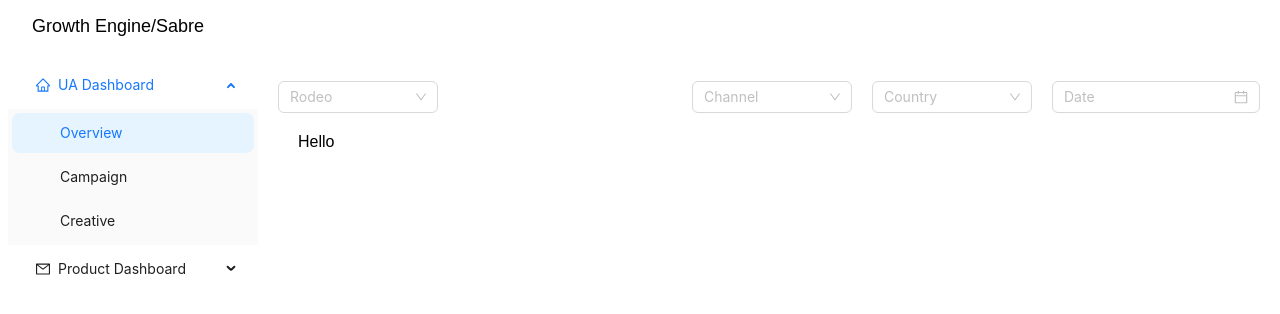
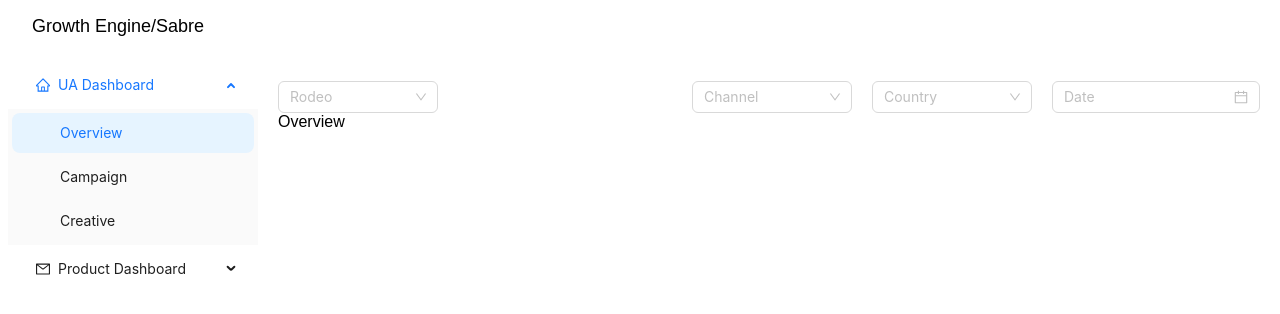
Before and after one commit to imtiaz993/growth-engine, a React (Vite) app: page /ua in a window 1280 px wide. Shown: the top 314 px of the page. Built offline with nearby package versions, Linux system fonts and the light colour scheme.

Commit message:
Dashboard Setup and routing

```diff
--- a/src/App.tsx
+++ b/src/App.tsx
@@ -1,19 +1,27 @@
+import { Routes, Route } from "react-router-dom";
+import Dashboard from "./dashboard/index";
 import "./App.css";
-import Appbar from "./Appbar";
-import Filters from "./Filters";
-import Sidebar from "./Sidebar";
+import Overview from "./dashboard/ua/Overview";
+import Campaign from "./dashboard/ua/Campaign";
+import Creative from "./dashboard/ua/Creative";
+import Install from "./dashboard/product/Install";
+import Cohort from "./dashboard/product/Cohort";
+import Player from "./dashboard/product/Player";
 
 function App() {
   return (
     <div>
-      <Appbar />
-      <div className="flex">
-        <Sidebar />
-        <div className="w-full m-5">
-          <Filters />
-          <p className="p-5">Hello</p>
-        </div>
-      </div>
+      <Routes>
+        <Route path="/" element={<Dashboard />}>
+          <Route path="ua" element={<Overview />} />
+          <Route path="ua/campaign" element={<Campaign />} />
+          <Route path="ua/creative" element={<Creative />} />
+          <Route path="product/install" element={<Install />} />
+          <Route path="product/cohort" element={<Cohort />} />
+          <Route path="product/player" element={<Player />} />
+        </Route>
+        <Route index element={<Overview />} />
+      </Routes>
     </div>
   );
 }
--- a/src/Sidebar.tsx
+++ b/src/dashboard/Sidebar.tsx
@@ -2,6 +2,7 @@ import { HomeOutlined, MailOutlined } from "@ant-design/icons";
 import { Menu } from "antd";
 import Sider from "antd/es/layout/Sider";
 import SubMenu from "antd/es/menu/SubMenu";
+import { NavLink } from "react-router-dom";
 
 const Sidebar = () => {
   return (
@@ -23,9 +24,15 @@ const Sidebar = () => {
               </span>
             }
           >
-            <Menu.Item key="1">Overview</Menu.Item>
-            <Menu.Item key="2">Campaign</Menu.Item>
-            <Menu.Item key="3">Creative</Menu.Item>
+            <Menu.Item key="1">
+              <NavLink to="/ua">Overview</NavLink>
+            </Menu.Item>
+            <Menu.Item key="2">
+              <NavLink to="/ua/campaign">Campaign</NavLink>
+            </Menu.Item>
+            <Menu.Item key="3">
+              <NavLink to="/ua/creative">Creative</NavLink>
+            </Menu.Item>
           </SubMenu>
           <SubMenu
             key="sub2"
@@ -36,9 +43,15 @@ const Sidebar = () => {
               </span>
             }
           >
-            <Menu.Item key="5">Install</Menu.Item>
-            <Menu.Item key="6">Cohort</Menu.Item>
-            <Menu.Item key="7">Player</Menu.Item>
+            <Menu.Item key="5">
+              <NavLink to="/product/install">Install</NavLink>
+            </Menu.Item>
+            <Menu.Item key="6">
+              <NavLink to="/product/cohort">Cohort </NavLink>
+            </Menu.Item>
+            <Menu.Item key="7">
+              <NavLink to="/product/player">Player</NavLink>
+            </Menu.Item>
           </SubMenu>
         </Menu>
       </Sider>
--- /dev/null
+++ b/src/dashboard/index.tsx
@@ -0,0 +1,21 @@
+import { Outlet } from "react-router-dom";
+import Appbar from "./Appbar";
+import Filters from "./Filters";
+import Sidebar from "./Sidebar";
+
+function Dashboard() {
+  return (
+    <div>
+      <Appbar />
+      <div className="flex">
+        <Sidebar />
+        <div className="w-full m-5">
+          <Filters />
+          <Outlet />
+        </div>
+      </div>
+    </div>
+  );
+}
+
+export default Dashboard;
--- /dev/null
+++ b/src/dashboard/product/Cohort.tsx
@@ -0,0 +1,9 @@
+const Cohort = () => {
+  return (
+    <div>
+      <h1>Cohort</h1>
+    </div>
+  );
+};
+
+export default Cohort;
--- /dev/null
+++ b/src/dashboard/product/Install.tsx
@@ -0,0 +1,9 @@
+const Install = () => {
+  return (
+    <div>
+      <h1>Install</h1>
+    </div>
+  );
+};
+
+export default Install;
--- /dev/null
+++ b/src/dashboard/product/Player.tsx
@@ -0,0 +1,9 @@
+const Player = () => {
+  return (
+    <div>
+      <h1>Player</h1>
+    </div>
+  );
+};
+
+export default Player;
--- /dev/null
+++ b/src/dashboard/ua/Campaign.tsx
@@ -0,0 +1,9 @@
+const Campaign = () => {
+  return (
+    <div>
+      <h1>Campaign</h1>
+    </div>
+  );
+};
+
+export default Campaign;
--- /dev/null
+++ b/src/dashboard/ua/Creative.tsx
@@ -0,0 +1,9 @@
+const Creative = () => {
+  return (
+    <div>
+      <h1>Creative</h1>
+    </div>
+  );
+};
+
+export default Creative;
--- /dev/null
+++ b/src/dashboard/ua/Overview.tsx
@@ -0,0 +1,9 @@
+const Overview = () => {
+  return (
+    <div>
+      <h1>Overview</h1>
+    </div>
+  );
+};
+
+export default Overview;
```
Also changed, not shown: src/dashboard/Appbar.tsx (renamed from src/Appbar.tsx), src/dashboard/Filters.tsx (renamed from src/Filters.tsx).
